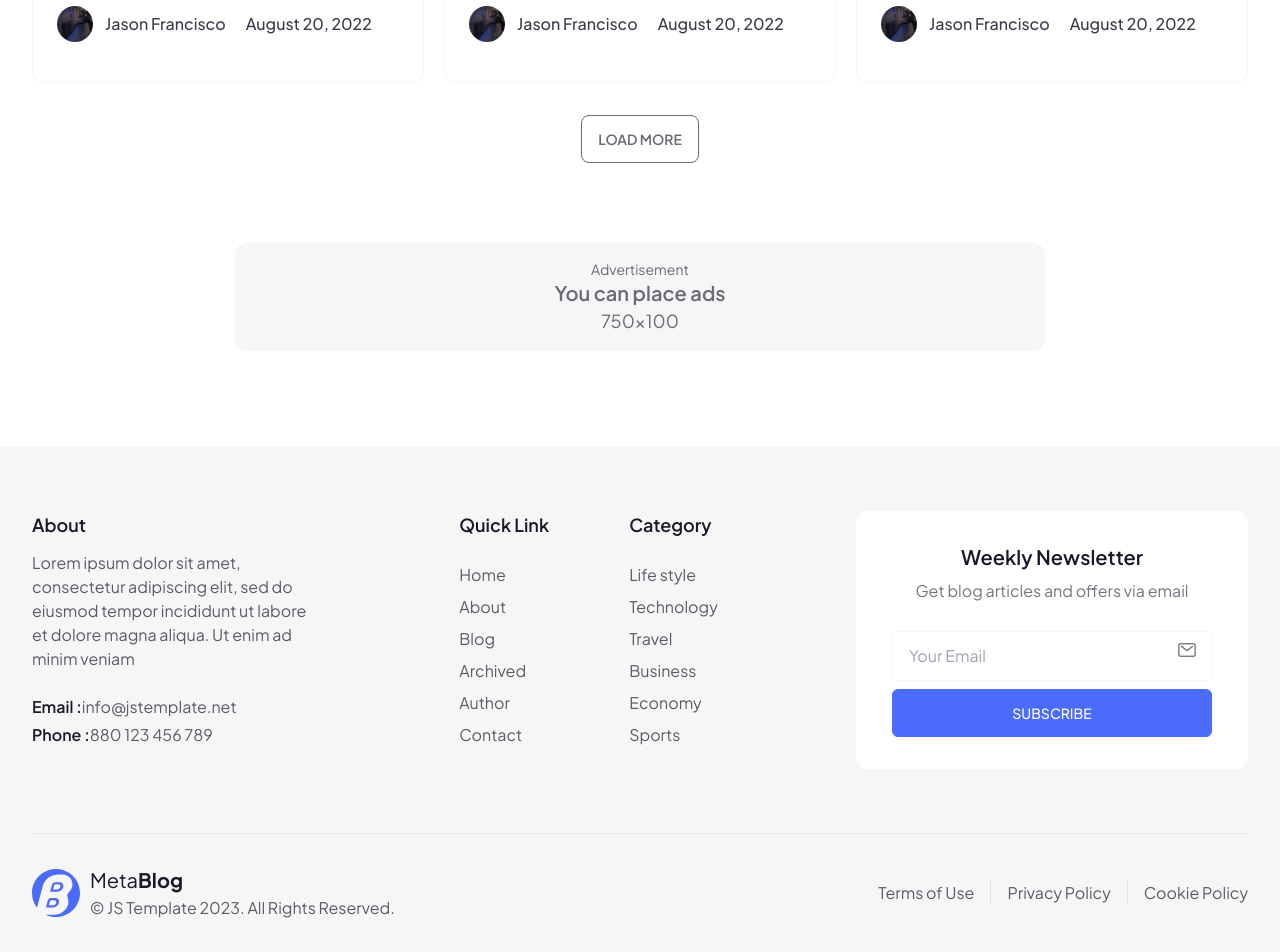
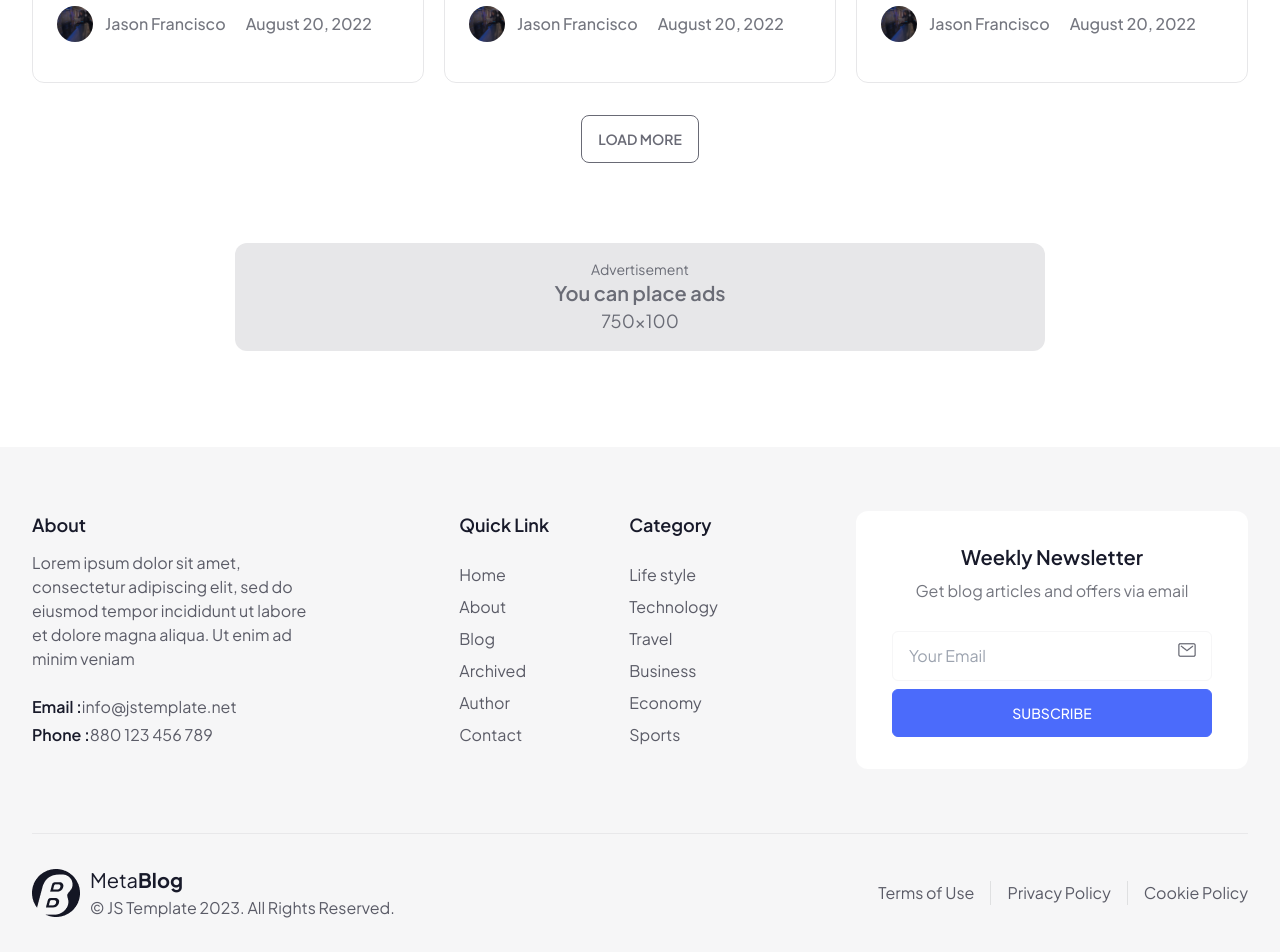
Before and after one commit to js-template/metablog-free, a Next.js app in the folder apps/site/: page /blog in a window 1280 px wide. Shown: the part 1739-2691 px from the top of the page. Built offline with nearby package versions, Linux system fonts and the light colour scheme.

Commit message:
home page color section updated

```diff
--- a/apps/site/app/page.tsx
+++ b/apps/site/app/page.tsx
@@ -21,7 +21,7 @@ export default function Home() {
                <Advertisement />
             </div>
             <div className="my-20">
-               <h5 className="text-secondary font-bold text-2xl mb-8">
+               <h5 className="text-base-content font-bold text-2xl mb-8">
                   Latest Post
                </h5>
                <div className=" grid grid-cols-1 md:grid-cols-2 lg:grid-cols-3 gap-5">
@@ -32,7 +32,7 @@ export default function Home() {
                <div className="flex items-center justify-center w-full mt-8">
                   <Link
                      href={`/blog`}
-                     className="btn btn-outline btn-secondary"
+                     className="btn btn-outline btn-secondary text-secondary-content/60"
                   >
                      View All Post
                   </Link>
--- a/apps/site/components/advertisement/Advertisement.tsx
+++ b/apps/site/components/advertisement/Advertisement.tsx
@@ -3,7 +3,7 @@ import React from 'react'
 const Advertisement = () => {
    return (
       <div className=" container mx-auto w-11/12 lg:w-8/12">
-         <div className="py-4 bg-base-200 text-center text-secondary rounded-xl">
+         <div className="py-4 bg-base-content/10 text-base-content/60 text-center rounded-xl">
             <p className="text-sm">Advertisement</p>
             <h6 className=" text-xl font-semibold">You can place ads</h6>
             <p className="text-lg">750x100</p>
--- a/apps/site/components/card/PostCard.tsx
+++ b/apps/site/components/card/PostCard.tsx
@@ -4,7 +4,7 @@ import React from 'react'
 
 const PostCard = () => {
    return (
-      <div className="card w-fit p-4 border border-base-200 rounded-xl">
+      <div className="card w-fit p-4 border border-base-content/10 rounded-xl">
          <figure>
             <Image
                src="/blog1.png"
@@ -14,18 +14,18 @@ const PostCard = () => {
                priority={true}
             />
          </figure>
-         <div className="card-body py-6 px-2 font-medium text-sm">
+         <div className="card-body py-6 px-2 font-medium">
             <span className="btn no-animation hover:bg-primary hover:text-primary-content bg-primary/5 border-0 text-primary text-sm px-3 py-2 min-h-fit h-fit rounded-md w-fit capitalize">
                Technology
             </span>
             <Link
                href="/"
-               className=" text-neutral font-semibold text-lg md:text-xl lg:text-2xl mt-2"
+               className="text-base-content font-semibold text-lg md:text-xl lg:text-2xl mt-2"
             >
                The Impact of Technology on the Workplace: How Technology is
                Changing
             </Link>
-            <div className="mt-5 flex items-center gap-5">
+            <div className="mt-5 flex items-center gap-5 text-base-content/60 ">
                <div className=" flex items-center gap-3">
                   <div className="avatar">
                      <div className="w-9 rounded-full">
@@ -34,12 +34,12 @@ const PostCard = () => {
                   </div>
                   <Link
                      href="/"
-                     className=" text-secondary-focus text-base font-medium hover:text-primary transition hover:duration-300"
+                     className="text-base font-medium hover:text-primary transition hover:duration-300"
                   >
                      Jason Francisco
                   </Link>
                </div>
-               <p className="text-secondary-focus text-base">August 20, 2022</p>
+               <p className="text-base">August 20, 2022</p>
             </div>
          </div>
       </div>
--- a/apps/site/components/footer/index.tsx
+++ b/apps/site/components/footer/index.tsx
@@ -2,8 +2,12 @@ import { FooterDataOne, FooterDataTwo } from '@/data/footerData'
 import Link from 'next/link'
 import React from 'react'
 import NewsLetter from '@/components/newsletter/NewsLetter'
+import useMode from '@/utils/themeMode'
+import Image from 'next/image'
 
 const Footer = () => {
+   const { lightMode } = useMode()
+
    return (
       <div>
          <div className="bg-base-200 px-5 md:px-0">
@@ -77,32 +81,27 @@ const Footer = () => {
                </footer>
                <div className="flex flex-col gap-4 md:gap-0 md:flex-row items-center justify-between py-8 bg-base-200 border-t border-base-300">
                   <div className="flex items-center gap-2.5">
-                     <div>
-                        <svg
-                           width="48"
-                           height="48"
-                           viewBox="0 0 48 48"
-                           fill="none"
-                           xmlns="http://www.w3.org/2000/svg"
-                        >
-                           <path
-                              d="M24 48C37.2548 48 48 37.2548 48 24C48 10.7452 37.2548 0 24 0C10.7452 0 0 10.7452 0 24C0 29.536 1.87437 34.6342 5.0231 38.6946L10.314 18.7066C12.5156 10.0312 18.2343 5.543 27.4155 5.543H30.5814C37.038 5.543 41.78 11.6041 40.2264 17.871C39.9478 18.995 39.427 20.0446 38.7004 20.9463L36.006 24.2898C35.3146 25.1478 35.0625 26.279 35.3239 27.3494L36.1453 30.7118C36.5704 32.4521 36.4927 34.2773 35.9213 35.9752C33.9775 41.751 28.5636 45.6413 22.4695 45.6413H13.6115C16.755 47.153 20.2786 48 24 48Z"
-                              fill="#4B6BFB"
+                     {lightMode ? (
+                        <Link href="/">
+                           <Image
+                              src="/footerLight.png"
+                              alt="site-logo"
+                              width={48}
+                              height={48}
+                              priority={true}
                            />
-                           <path
-                              fillRule="evenodd"
-                              clipRule="evenodd"
-                              d="M23.6 29.0123H18.9242C17.4329 29.0123 16.1291 30.018 15.7505 31.4604L13.9165 38.4472H21.1614C23.8415 38.4472 26.1845 36.6398 26.865 34.0476L27.0222 33.4487C27.611 31.2057 25.919 29.0123 23.6 29.0123ZM22.2195 31.1351H19.6787C18.8274 31.1351 18.083 31.7086 17.8658 32.5317L16.8649 36.3243H20.871C22.353 36.3243 23.6486 35.3303 24.0248 33.9045L24.1118 33.5752C24.4373 32.3415 23.5017 31.1351 22.2195 31.1351Z"
-                              fill="#4B6BFB"
+                        </Link>
+                     ) : (
+                        <Link href="/">
+                           <Image
+                              src="/footerDark.png"
+                              alt="site-logo"
+                              width={48}
+                              height={48}
+                              priority={true}
                            />
-                           <path
-                              fillRule="evenodd"
-                              clipRule="evenodd"
-                              d="M19.9962 15.657C20.3748 14.2145 21.6786 13.2088 23.1699 13.2088H27.8457C30.1647 13.2088 31.8566 15.4023 31.2679 17.6452L31.1107 18.2441C30.4302 20.8364 28.0872 22.6437 25.4071 22.6437H18.1622L19.9962 15.657ZM22.1115 16.7282C22.3287 15.9052 23.0731 15.3317 23.9244 15.3317H26.4652C27.7474 15.3317 28.683 16.5381 28.3575 17.7717L28.2705 18.1011C27.8943 19.5268 26.5987 20.5209 25.1167 20.5209H21.1106L22.1115 16.7282Z"
-                              fill="#4B6BFB"
-                           />
-                        </svg>
-                     </div>
+                        </Link>
+                     )}
                      <div>
                         <h5 className="text-xl text-base-content">
                            Meta<strong>Blog</strong>
--- a/apps/site/components/header/SidebarLayout.tsx
+++ b/apps/site/components/header/SidebarLayout.tsx
@@ -12,13 +12,13 @@ const SidebarLayout = ({ sidebarOpen, setSidebarOpen }: SidebarLayoutProps) => {
       <nav>
          <div className="block xl:hidden">
             <div
-               className={`overflow-y-auto z-40 flex pt-5 top-0 flex-col h-screen w-full max-w-[300px] fixed bg-secondary-content  duration-500 ease-in  gap-2 md:gap-0 shadow-xl ${
+               className={`overflow-y-auto z-40 flex pt-5 top-0 flex-col h-screen w-full max-w-[300px] fixed bg-base-200  duration-500 ease-in  gap-2 md:gap-0 shadow-xl ${
                   sidebarOpen ? 'left-0' : '-left-full'
                }`}
             >
                <div className="relative flex flex-col gap-5 px-5 pb-6 mt-4 text-lg font-normal leading-6">
                   <div className="flex items-center justify-between mb-6">
-                     <h4 className="text-base text-secondary">Menu</h4>
+                     <h4 className="text-base text-base-content/80">Menu</h4>
                      <svg
                         className="cursor-pointer"
                         onClick={() => setSidebarOpen(!open)}
@@ -71,7 +71,7 @@ const SidebarLayout = ({ sidebarOpen, setSidebarOpen }: SidebarLayoutProps) => {
                      <Link
                         href={item.link}
                         key={index}
-                        className="link link-hover text-base text-secondary hover:text-primary transition hover:duration-300"
+                        className="link link-hover text-base text-base-content/80 hover:text-primary transition hover:duration-300"
                      >
                         {item.name}
                      </Link>
--- a/apps/site/components/header/index.tsx
+++ b/apps/site/components/header/index.tsx
@@ -42,10 +42,8 @@ const Header = () => {
                   <div className=" w-full flex items-center justify-center gap-10">
                      {headerData.map((item: any, index: number) => (
                         <div key={index}>
-                           <Link href={item.link}>
-                              <p className="link link-hover text-base text-base-content hover:text-primary transition hover:duration-300">
+                           <Link href={item.link} className="link link-hover text-base text-base-content/80 hover:text-primary transition hover:duration-300">
                                  {item.name}
-                              </p>
                            </Link>
                         </div>
                      ))}
```
Also changed, not shown: apps/site/components/card/BannerCard.tsx (+19 -15 lines), apps/site/public/footerDark.png (added), apps/site/public/footerLight.png (added).
